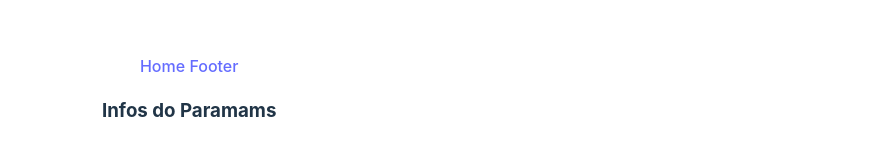
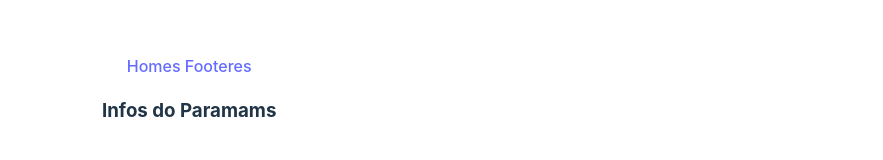
Before and after one commit to MarcosDevSilva/aulasReact, a React (Vite) app in the folder aulas React/: page / in a window 1280 px wide. Shown: the part 153-313 px from the top of the page, without its empty margins (397-1280 px from the left). Built offline with nearby package versions, Linux system fonts and the light colour scheme.

Commit message:
footeres

```diff
--- a/aulas React/src/components/menu/Menu.tsx
+++ b/aulas React/src/components/menu/Menu.tsx
@@ -2,8 +2,8 @@ import { NavLink } from 'react-router-dom'
 function Menu(){
   return(
     <nav>
-      <NavLink to='/'>Home </NavLink>
-      <NavLink to='/footer'> Footer</NavLink>
+      <NavLink to='/'>Homes </NavLink>
+      <NavLink to='/footer'> Footeres</NavLink>
     </nav>
   )
 }
```
